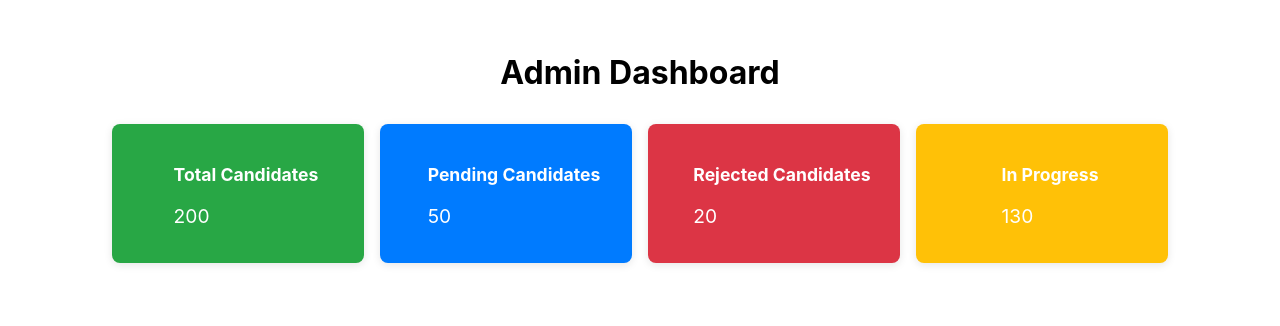
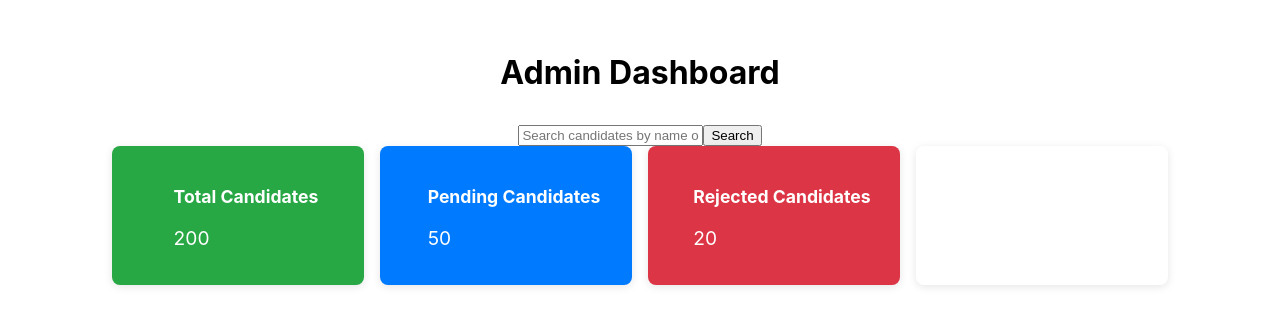
Before and after one commit to GaneshRawool0718/candidateportal-frontend, a React (Create React App) app: page /dashboard in a window 1280 px wide. Shown: the top 326 px of the page. Built offline with nearby package versions, Linux system fonts and the light colour scheme.

Commit message:
Enhance DashboardPage with search input and navigate to candidate lists

```diff
--- a/src/pages/Dashboard/DashboardPage.jsx
+++ b/src/pages/Dashboard/DashboardPage.jsx
@@ -1,34 +1,55 @@
 // src/pages/Dashboard/DashboardPage.jsx
+import React, { useState } from 'react';
+import { useNavigate } from 'react-router-dom';
 import './DashboardPage.css';
 import CardComponent from '../../components/CardComponent/CardComponent';
 
 const DashboardPage = () => {
+  const navigate = useNavigate();
+  const [searchQuery, setSearchQuery] = useState('');
+
+  const handleCardClick = (status) => {
+    navigate(`/candidates/${status}?search=${encodeURIComponent(searchQuery)}`);
+  };
+
   return (
     <div className="dashboard-container">
-      {/* Dashboard Header */}
       <h1 className="dashboard-title">Admin Dashboard</h1>
 
-      {/* Card Section for Metrics */}
+      <div className="search-bar">
+        <input
+          type="text"
+          placeholder="Search candidates by name or email..."
+          value={searchQuery}
+          onChange={(e) => setSearchQuery(e.target.value)}
+        />
+        <button onClick={() => handleCardClick('total')}>Search</button>
+      </div>
+
       <div className="dashboard-cards">
         <CardComponent
           title="Total Candidates"
           value="200"
           bgColor="green"
+          onClick={() => handleCardClick('total')}
         />
         <CardComponent
           title="Pending Candidates"
           value="50"
           bgColor="blue"
+          onClick={() => handleCardClick('pending')}
         />
         <CardComponent
           title="Rejected Candidates"
           value="20"
           bgColor="red"
+          onClick={() => handleCardClick('rejected')}
         />
         <CardComponent
           title="In Progress"
           value="130"
-          bgColor="yellow"
+          bgColor="orange"
+          onClick={() => handleCardClick('inProgress')}
         />
       </div>
     </div>
```
